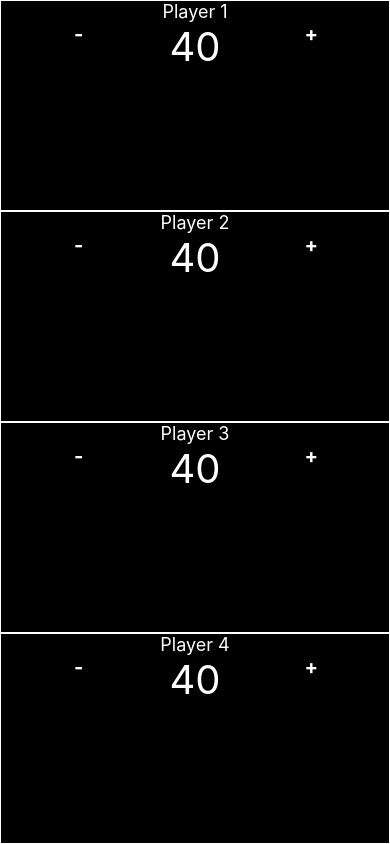
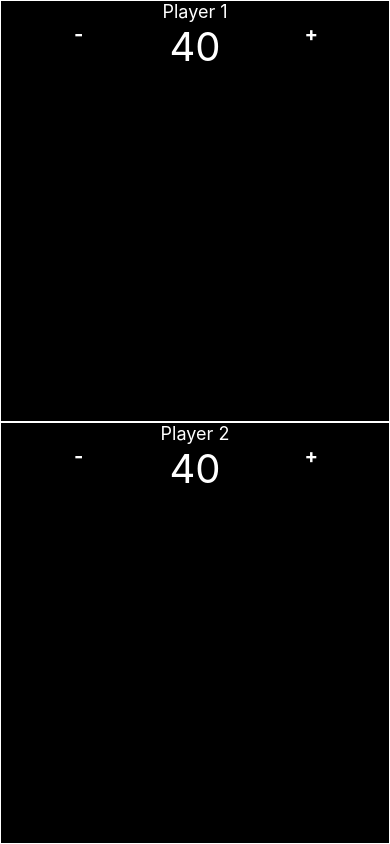
Before and after one commit to remypar5/mtg-lifecounter, a React Native app: screen / in a window 390 px wide. Built offline with nearby package versions, Linux system fonts and the light colour scheme.

Commit message:
Pull out components from Player component

```diff
--- a/App.js
+++ b/App.js
@@ -3,10 +3,10 @@ import { StyleSheet, Text, View } from 'react-native';
 import Player from './components/Player';
 
 const players = [
-  { name: 'Player 1', lifeTotal: 40 },
-  { name: 'Player 2', lifeTotal: 40 },
-  { name: 'Player 3', lifeTotal: 40 },
-  { name: 'Player 4', lifeTotal: 40 },
+  { name: 'Player 1', life: 40 },
+  { name: 'Player 2', life: 40 },
+  // { name: 'Player 3', life: 40 },
+  // { name: 'Player 4', life: 40 },
 ];
 
 export default class App extends React.Component {
--- /dev/null
+++ b/components/NumberSpinner.js
@@ -0,0 +1,66 @@
+import React from 'react';
+import { StyleSheet, View, Text, TextInput } from 'react-native';
+import SpinnerButton from './SpinnerButton';
+
+export default class NumberSpinner extends React.Component {
+    constructor(props) {
+        super(props);
+
+        this.state = {
+            value: props.value
+        };
+
+        this.addPoints = this.addPoints.bind(this);
+        this.subtractPoints = this.subtractPoints.bind(this);
+    }
+
+    render() {
+        const props = this.props;
+
+        return (
+            <View style={ styles.container }>
+                <SpinnerButton content="-"
+                    onPress={ () => this.subtractPoints(1) } onLongPress={ () => this.subtractPoints(10) } />
+                <Text style={ styles.value }>{ this.state.value }</Text>
+                <SpinnerButton content="+"
+                    onPress={ () => this.addPoints(1) } onLongPress={ () => this.addPoints(10) } />
+            </View>
+        );
+    }
+
+    setLife(value) {
+        // TODO: use actions and reducers
+        this.setState({
+            value
+        });
+    }
+
+    addPoints(points = 0) {
+        this.setLife(this.state.value + points);
+    }
+
+    subtractPoints(points = 0) {
+        this.setLife(this.state.value - points);
+    }
+
+}
+
+const styles = StyleSheet.create({
+    container: {
+        elevation: 20,
+        width: '100%',
+        flex: 1,
+        flexDirection: 'row',
+        justifyContent: 'center', // Horizontal
+        alignItems: 'stretch', // Vertical
+    },
+    value: {
+        width: '20%',
+        height: '100%',
+        textAlignVertical: 'center',
+        alignSelf: 'center',
+        textAlign: 'center',
+        color: 'white',
+        fontSize: 40,
+    }
+});
--- a/components/Player.js
+++ b/components/Player.js
@@ -1,50 +1,28 @@
 import React from 'react';
-import { StyleSheet, Button, View, Text, TouchableHighlight } from 'react-native';
-import LifeButton from './LifeButton';
+import { StyleSheet, Text, View } from 'react-native';
+import NumberSpinner from './NumberSpinner';
 
 export default class Player extends React.Component {
-
     constructor(props) {
         super(props);
 
         this.state = {
-            points: props.player.lifeTotal
+            life: props.player.life
         };
-
-        this.addLife = this.addLife.bind(this);
-        this.subtractLife = this.subtractLife.bind(this);
     }
 
     render() {
         const player = this.props.player;
-        const points = this.state.points;
+        const life = this.state.life;
 
         return (
             <View style={ styles.tile }>
                 <Text style={ styles.playerName }>{ player.name }</Text>
-                <View style={ styles.lifeContainer }>
-                    <LifeButton content="-" onPress={ () => this.subtractLife(1) } onLongPress={ () => this.subtractLife(10) } />
-                    <Text style={ styles.points }>{ points }</Text>
-                    <LifeButton content="+" onPress={ () => this.addLife(1) } onLongPress={ () => this.addLife(10) } />
-                </View>
+                <NumberSpinner value={ this.state.life } />
             </View>
         );
     }
-
-    setLife(points) {
-        this.setState({
-            points
-        });
-    }
-
-    addLife(points = 1) {
-        this.setLife(this.state.points + points);
-    }
-
-    subtractLife(points = 1) {
-        this.setLife(this.state.points - points);
-    }
-}
+};
 
 const styles = StyleSheet.create({
     tile: {
@@ -61,22 +39,5 @@ const styles = StyleSheet.create({
         fontSize: 18,
         textAlign: 'center',
         elevation: 30,
-    },
-    lifeContainer: {
-        elevation: 20,
-        width: '100%',
-        flex: 1,
-        flexDirection: 'row',
-        justifyContent: 'center', // Horizontal
-        alignItems: 'stretch', // Vertical
-    },
-    points: {
-        width: '20%',
-        height: '100%',
-        textAlignVertical: 'center',
-        alignSelf: 'center',
-        textAlign: 'center',
-        color: 'white',
-        fontSize: 40,
     }
 });
--- a/components/LifeButton.js
+++ b/components/SpinnerButton.js
@@ -1,7 +1,7 @@
 import React from 'react';
 import { StyleSheet, TouchableHighlight, Text } from 'react-native';
 
-export default class LifeButton extends React.Component {
+export default class SpinnerButton extends React.Component {
     constructor(props) {
         super(props);
 
@@ -16,7 +16,7 @@ export default class LifeButton extends React.Component {
 
         return (
             <TouchableHighlight style={ styles.hitbox }
-                onPress={ this._onPress } onLongPress={ this.onLongPress }>
+                onPress={ this._onPress } onLongPress={ this._onLongPress }>
                 <Text style={ styles.button }>{ props.content }</Text>
             </TouchableHighlight>
         );
--- a/package.json
+++ b/package.json
@@ -3,8 +3,8 @@
   "version": "0.1.0",
   "private": true,
   "devDependencies": {
+    "jest-expo": "~19.0.0",
     "react-native-scripts": "1.1.0",
-    "jest-expo": "~19.0.0",
     "react-test-renderer": "16.0.0-alpha.12"
   },
   "main": "./node_modules/react-native-scripts/build/bin/crna-entry.js",
```
Also changed, not shown: 2 other files (tests, documents, lock files or other folders).
